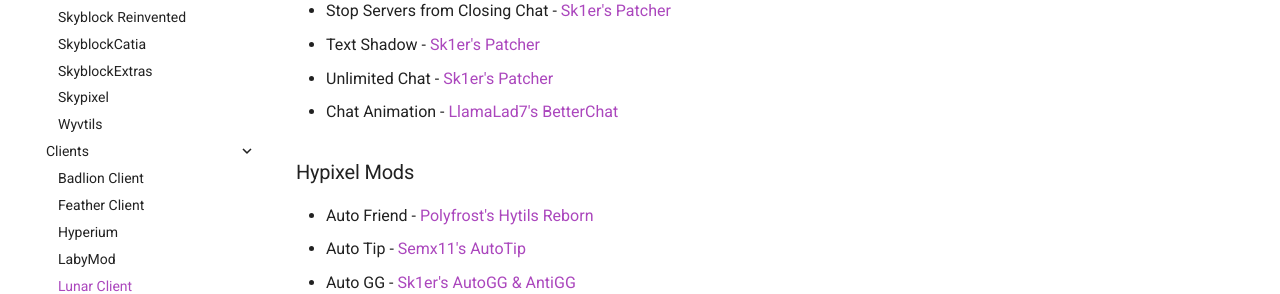
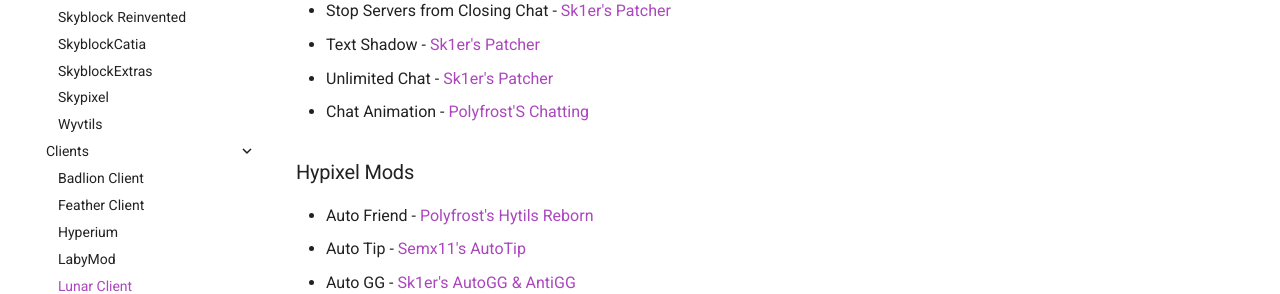
Before and after one commit to MicrocontrollersDev/Alternatives, an MkDocs documentation site: the page built from docs/1.8.9/lunar_client.md, in a window 1280 px wide and 900 px high, scrolled down 507 px. Shown: the part 158-452 px from the top of the window. Built offline with MkDocs 1.6.1 and Material for MkDocs 9.7.7, drawn with Linux system fonts in a browser that asks for light colours; comment, search, counter and statistics services are not loaded.

Commit message:
more chatting

```diff
--- a/docs/1.8.9/lunar_client.md
+++ b/docs/1.8.9/lunar_client.md
@@ -18,7 +18,7 @@
 * Stop Servers from Closing Chat - [Sk1er's Patcher](https://sk1er.club/mods/patcher)
 * Text Shadow - [Sk1er's Patcher](https://sk1er.club/mods/patcher)
 * Unlimited Chat - [Sk1er's Patcher](https://sk1er.club/mods/patcher)
-* Chat Animation - [LlamaLad7's BetterChat](https://www.curseforge.com/minecraft/mc-mods/better-chat/files/all?filter-game-version=2020709689%3A5806)
+* Chat Animation - [Polyfrost'S Chatting](https://github.com/Polyfrost/Chatting/releases/latest)
 
 ### Hypixel Mods
 
```
Also changed, not shown: docs/1.8.9/badlion_client.md (+1 -1 lines).
